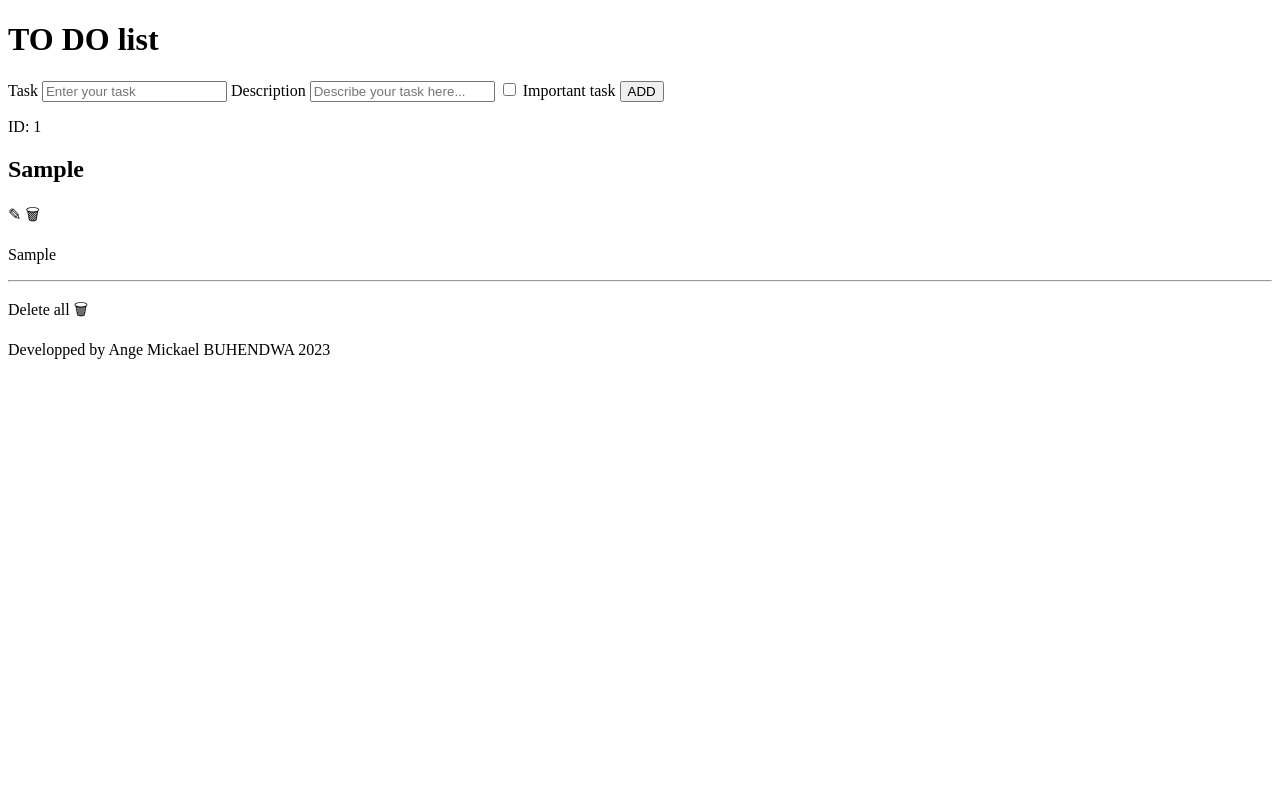
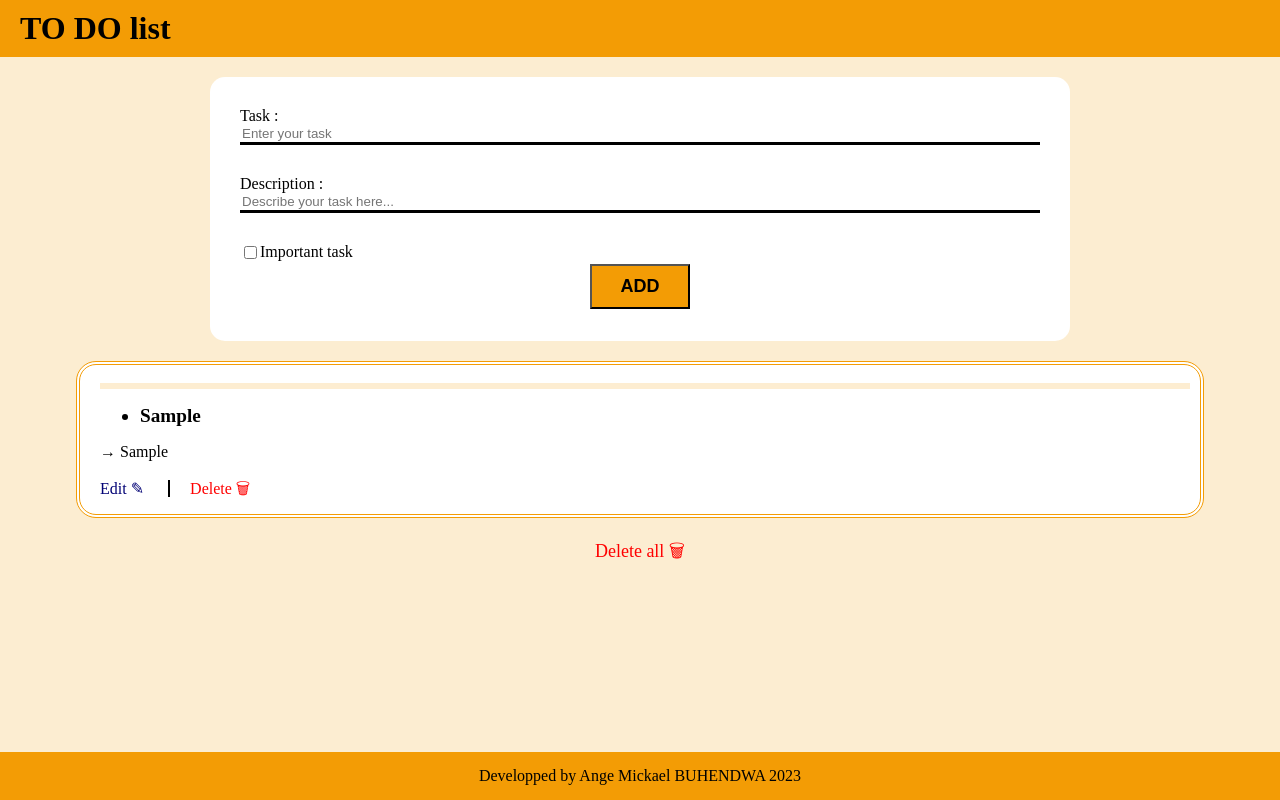
Before and after one commit to angebhd/bag-to-do-list, a plain HTML site: page index.html in a window 1280 px wide. Both pictures are taken after typing "Sample", "Sample" into the empty fields and a click on the button "ADD". Drawn offline with Linux system fonts and the light colour scheme.

Commit message:
finalizing :)

```diff
--- a/index.html
+++ b/index.html
@@ -3,6 +3,7 @@
 <head>
     <meta charset="UTF-8">
     <meta name="viewport" content="width=device-width, initial-scale=1.0">
+    <link rel="stylesheet" href="./styles/style.css">
     <title>TO DO list</title>
 </head>
 <body>
@@ -12,12 +13,14 @@
     <main>
         <section>
             <form id="taskForm" action="">
-                <label for="task">Task</label>
+                <div class="formdiv1">
+                <label for="task">Task :</label>
                 <input name="task" type="text" placeholder="Enter your task" required>
-                <label for="description">Description</label>
-                <input name="description" type="text" placeholder="Describe your task here...">
+                <label for="description">Description :</label>
+                <input name="description" type="text" placeholder="Describe your task here..."></div>
+                <div class="formdiv2">
                 <input name="prioritize" type="checkbox" >
-                <label for="prioritize">Important task</label>
+                <label for="prioritize">Important task</label></div>
                 <button type="submit">ADD</button>
             </form>
         </section>
--- a/script/script.js
+++ b/script/script.js
@@ -51,12 +51,12 @@ if (taskObjet !== null) {
     // create a div tag to display the task
     const taskDiv = document.createElement('div');
     taskDiv.innerHTML = `
-      <p>ID: ${taskObjet.id}</p>
-      <h2>${taskObjet.task} </h2>
-      <span id= 'task${taskObjet.id}' class = 'edit'> &#9998; </span>
-      <span id= "${taskObjet.id}" class = "trash" >&#128465;</span>
-      <p>${taskObjet.description}</p>
-      <hr>
+    <hr>
+      <ul><li>${taskObjet.task} </li></ul>
+      <p>&rarr; ${taskObjet.description}</p>
+      <span id= 'task${taskObjet.id}' class = 'edit'>Edit &#9998; </span>
+      <span id= "${taskObjet.id}" class = "trash" > Delete &#128465;</span>
+
     `;
     if (taskObjet.prioritize) {taskDiv.classList.add('prioritize');}
     taskDiv.id = `task-${taskObjet.id}`
@@ -120,9 +120,9 @@ editIcons.forEach(editIcon => {
     const updateDiv = document.createElement('div');
     updateDiv.innerHTML=`
         <form id = 'updateForm'>
-        <label for="updateTask"> Update Task</label>
+        <label for="updateTask"> Update Task: </label>
         <input name = 'updateTask' type = 'text' value=${theTask.task} required ></input>
-        <label for="updateDescription"> Update Description</label>
+        <label for="updateDescription"> Update Description: </label>
         <input name = 'updateDescription' type = 'text' value=${theTask.description}></input>
         <input name = 'updatePrioritize' type = 'checkbox' value=${theTask.prioritize}></input>
         <label for="updatePrioritize"> Priority</label>
--- /dev/null
+++ b/styles/style.css
@@ -0,0 +1,120 @@
+body{
+    margin:0;
+    background-color: rgba(243, 156, 5, 0.18);
+
+}
+header {
+    background-color: rgb(243, 156, 5);
+    margin-bottom: 2vh,
+}
+header h1 {
+    margin: 0;
+    padding: 10px;
+    margin-left: 10px;
+}
+
+main form#taskForm {
+    margin: 20px auto;
+    padding: 30px;
+    background-color: white;
+    max-width: 800px;
+    display: flex;
+    flex-direction: column;
+    border-radius: 15px;
+}
+
+main form#taskForm div.formdiv1, main form#taskForm div.formdiv2{
+    display: flex;
+    flex-direction: column;
+}
+main form#taskForm div.formdiv2{
+    flex-direction: row;
+}
+
+main form#taskForm div.formdiv1 input{
+    border: none;
+    border-bottom: solid 3px rgb(0,0,0);
+    margin-bottom: 30px;
+}
+
+main form#taskForm div.formdiv1 input:focus{
+    outline: none;
+    border-bottom: solid 5px rgb(243, 156, 5);
+}
+
+main form#taskForm button{
+    max-width: 250px;
+    min-width: 100px;
+    margin: 2px auto;
+    padding-top: 10px;
+    padding-bottom: 10px;
+    background-color: rgb(243, 156, 5);
+    color: black;
+    font-weight:700;
+    font-size: large;
+}
+
+section#displayTasks {
+    margin: 20px auto;
+    padding: 10px;
+    max-width: 1100px;
+    border:double 4px rgb(243, 156, 5);
+    border-radius: 20px;
+    background-color: #fff;
+    display: flex;
+    flex-direction: column;
+}
+section#displayTasks div.prioritize{
+    order: -1;
+}
+
+section#displayTasks div{
+    margin-left: 10px;
+
+}
+
+hr{
+    border: solid 3px rgba(243, 156, 5, 0.18);
+}
+section#displayTasks div.prioritize{
+    background-color: rgba(243, 156, 5, 0.18);
+}
+section#displayTasks div.prioritize li{
+    color: rgb(243, 156, 5);
+}
+section#displayTasks li{
+    font-size:larger;
+    font-weight: bold;
+}
+
+section#displayTasks div span.edit{
+    color: rgb(2, 2, 117);
+    padding-right: 20px;
+    border-right: double 2px black;
+}
+section#displayTasks div span.trash{
+    color: red;
+    padding-left: 20px;
+}
+
+.trash:hover, .edit:hover,button:hover,p#deleteAll:hover {
+    cursor: pointer;
+}
+p#deleteAll {
+    text-align: center;
+    color: red;
+    font-size: large;
+}
+footer{
+    background-color: rgb(243, 156, 5);
+    margin-top: 4vh;
+    position: absolute;
+    width: 100%;
+    bottom: 0;
+}
+
+footer p{
+    margin: 0;
+    padding: 15px;
+    text-align: center;
+}
```
